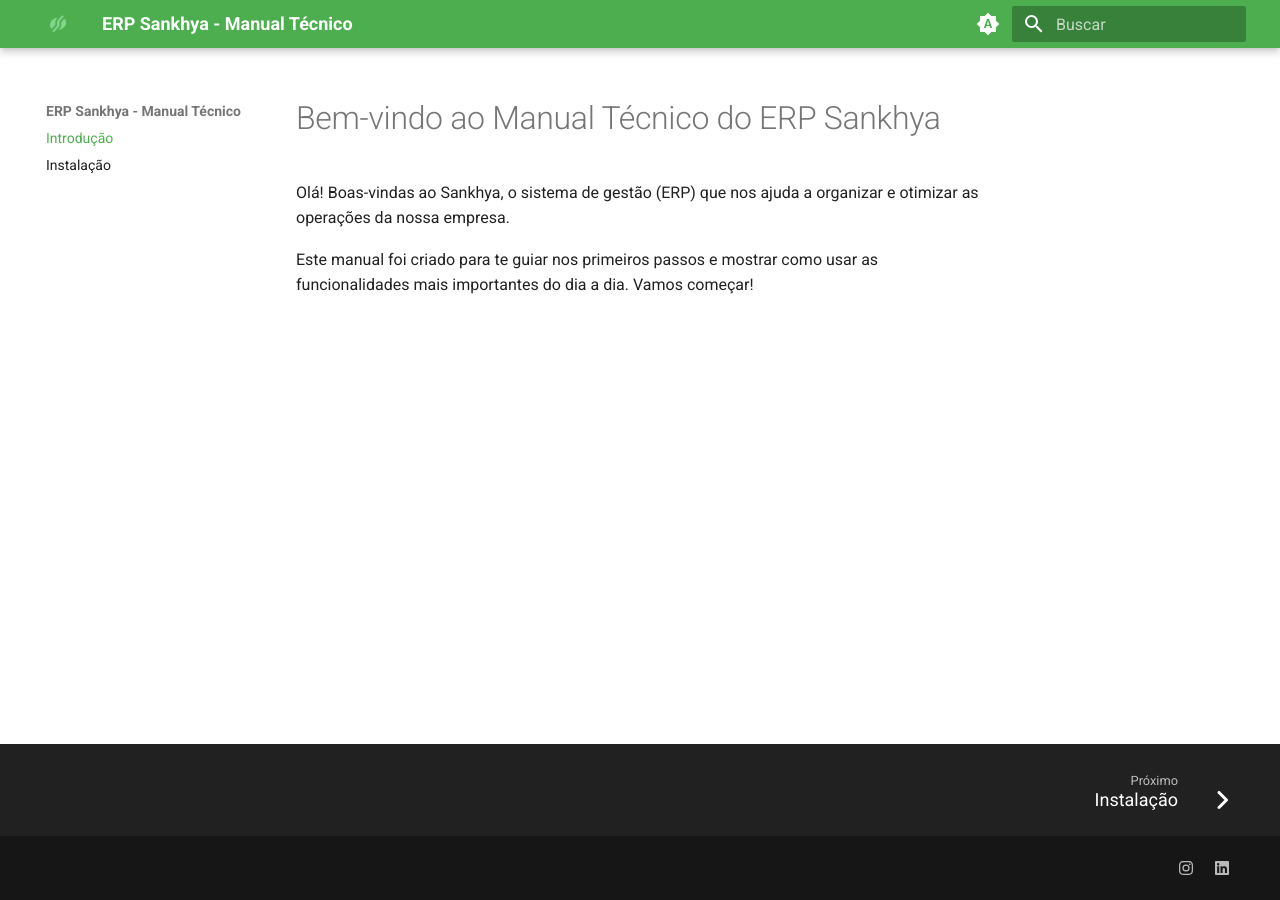
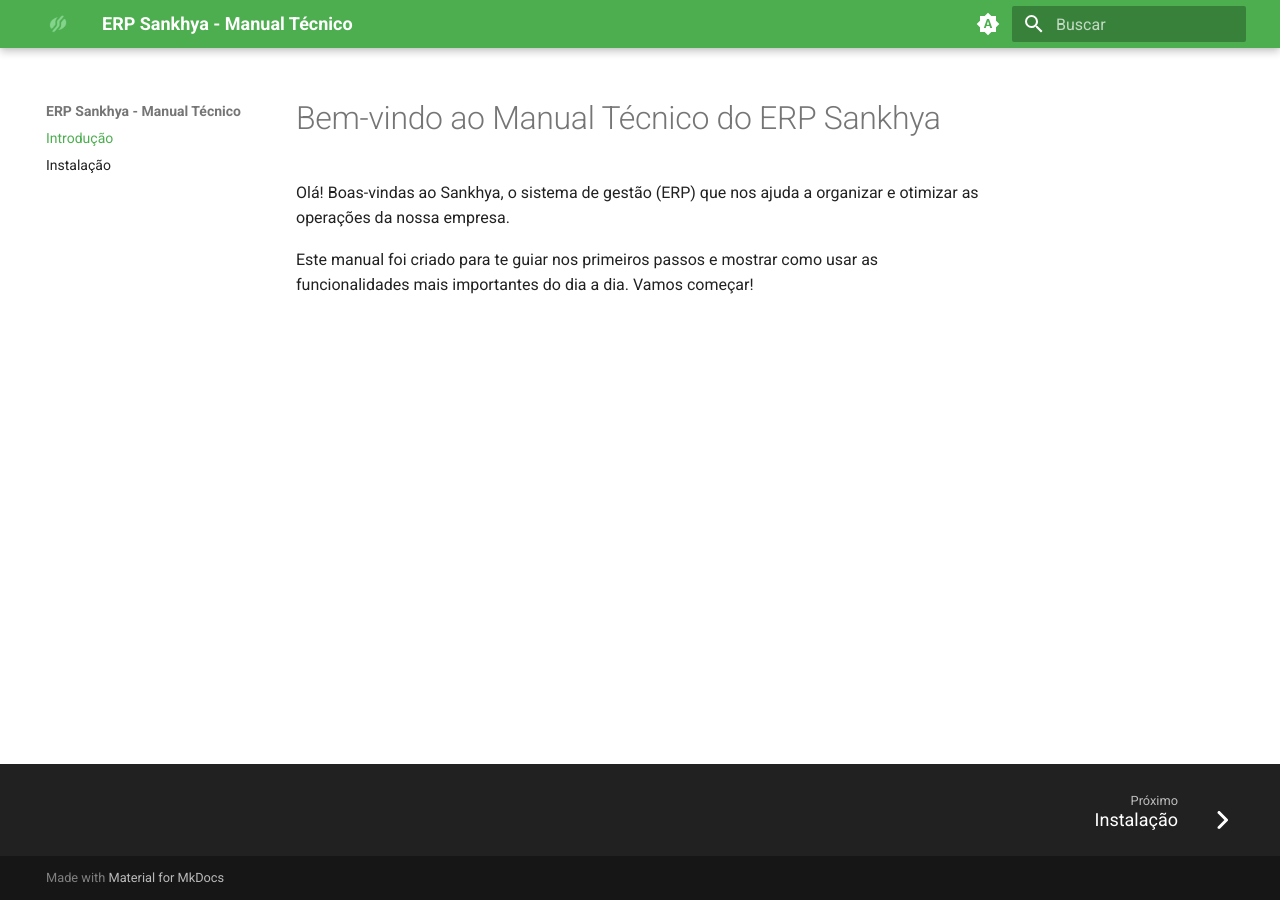
Before and after one commit to DadyIlha/sankhya-doc, an MkDocs documentation site: the page built from docs/index.md, in a window 1280 px wide. Built offline with MkDocs 1.6.1 and Material for MkDocs 9.7.7, drawn with Linux system fonts in a browser that asks for light colours; part of the change alters nothing that is shown.

Commit message:
feat: comment out extra configuration in mkdocs.yml

```diff
--- a/mkdocs.yml
+++ b/mkdocs.yml
@@ -54,25 +54,25 @@ markdown_extensions:
       auto_append:
         - includes/abbreviations.md
 
-extra:
-  generator: false
-  social:
-    - icon: fontawesome/brands/instagram
-      name: Instagram
-      link: https://www.instagram.com/inoveideiasesolucoes/
-    - icon: fontawesome/brands/linkedin
-      name: LinkedIn
-      link: https://www.linkedin.com/company/inove-ideias-e-solu%C3%A7%C3%B5es/
-  consent:
-    title: Cookie consent
-    description: >-
-      Nós usamos cookies para reconhecer suas visitas repetidas e preferências, bem como para medir a eficácia de nossa documentação e se os usuários encontram o que estão procurando. Com seu consentimento, você está nos ajudando a melhorar nossa documentação.
-    cookies:
-      analytics: Google Analytics
-    actions:
-      - manage
-      - accept
-      - reject
+# extra:
+#   generator: false
+#   social:
+#     - icon: fontawesome/brands/instagram
+#       name: Instagram
+#       link: https://www.instagram.com/inoveideiasesolucoes/
+#     - icon: fontawesome/brands/linkedin
+#       name: LinkedIn
+#       link: https://www.linkedin.com/company/inove-ideias-e-solu%C3%A7%C3%B5es/
+#   consent:
+#     title: Cookie consent
+#     description: >-
+#       Nós usamos cookies para reconhecer suas visitas repetidas e preferências, bem como para medir a eficácia de nossa documentação e se os usuários encontram o que estão procurando. Com seu consentimento, você está nos ajudando a melhorar nossa documentação.
+#     cookies:
+#       analytics: Google Analytics
+#     actions:
+#       - manage
+#       - accept
+#       - reject
 
 watch:
   - includes
```
